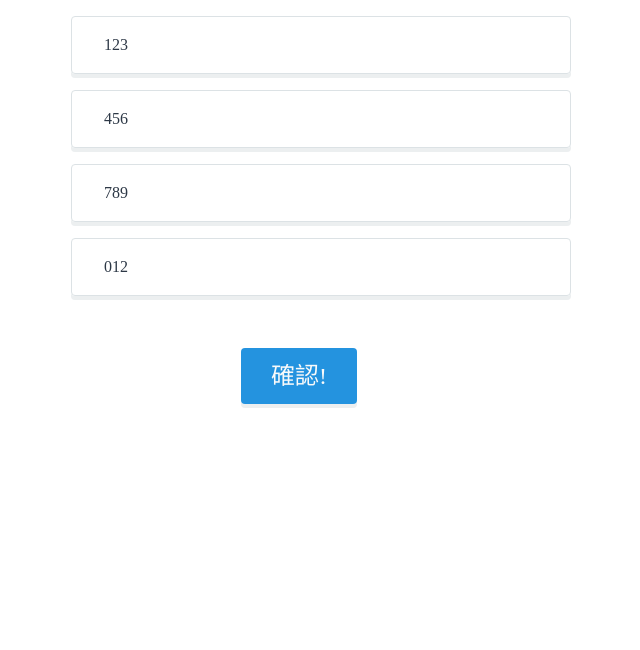
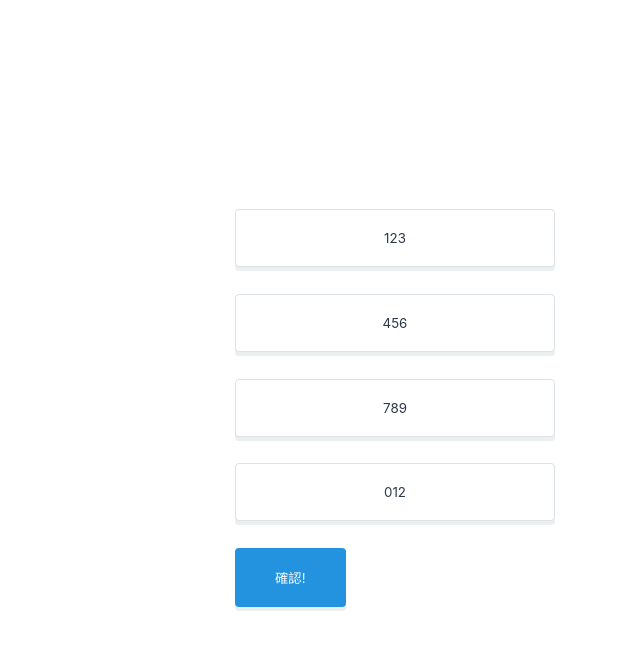
Before and after one commit to yuspring/selection_question, a website: page index.html in a window 1280 px wide. Shown: the whole page, without its empty margins (253-893 px from the left). Drawn offline with nearby package versions, Linux system fonts and the light colour scheme.

Commit message:
refactor(): cleanup some code

```diff
--- a/css/button.css
+++ b/css/button.css
@@ -1,76 +1,50 @@
-#warp{
-    width: 50%;
-    margin: 0 auto;
+* {
+  font-family: -apple-system, BlinkMacSystemFont, 'Segoe UI', Roboto, Oxygen, Ubuntu, Cantarell, 'Open Sans', 'Helvetica Neue', sans-serif;
 }
-#button_container {
-	margin: 60px 170px;
+
+.flex {
+  display: flex;
+  justify-content: center;
+  justify-items: center;
+  align-content: center;
+  align-items: center;
+  width: 100vw;
+  height: 100vh;
 }
-#button {
-	font-size: 24px;
-	padding: 15px 30px;
+
+button {
+  border: 0;
+  -webkit-box-shadow: 0 4px 0 #eceff0;
+  box-shadow: 0 4px 0 #eceff0;
+  -webkit-transition: all 0.1s ease-in;
+  -o-transition: all 0.1s ease-in;
+  transition: all 0.1s ease-in;
+  border-radius: 4px;
+  font-weight: 400;
+  padding: 1.5em 3em;
+  margin: 1em 0;
+}
+
+button.button {
   background: #2493df;
   color: #f9fafa;
-	text-decoration: none;
-    -webkit-box-shadow: 0 4px 0 #eceff0;
-    box-shadow: 0 4px 0 #eceff0;
-	-webkit-box-sizing: border-box;
-	box-sizing: border-box;
-	border-radius: 4px;
-	-webkit-transition: all .1s ease-in;
-	-o-transition: all .1s ease-in;
-	transition: all .1s ease-in;
-	word-break: break-word;
-	cursor: pointer;
 }
 
-<style>
-    .noselect {
-        padding: 16px;
+button.selector {
+  width: 20rem;
 }
 
-    .noselect {
-        padding: 16px 32px;
-        margin: 16px 0;
-        font-weight: 400;
-        font-size: inherit;
-        line-height: 24px;
+button.not-selected {
+  background-color: #fff;
   color: #2d3846;
   border: 1px solid #dce2e5;
   -webkit-box-shadow: 0 4px 0 #eceff0;
   box-shadow: 0 4px 0 #eceff0;
-        -webkit-box-sizing: border-box;
-        box-sizing: border-box;
-        border-radius: 4px;
-        -webkit-transition: all .1s ease-in;
-        -o-transition: all .1s ease-in;
-        transition: all .1s ease-in;
-        word-break: break-word;
-        cursor: pointer;
-        width: 500px;
 }
 
-    .select {
+button.selected {
   background: #dbf0ff;
   border-style: solid;
   border-color: #2493df;
   border-width: 1px;
-        -webkit-box-shadow: 0 4px 0 #c3dbec;
-        box-shadow: 0 4px 0 #c3dbec;
-        padding: 16px 32px;
-        margin: 16px 0;
-        font-weight: 400;
-        font-size: inherit;
-        line-height: 24px;
-        color: #2d3846;
-        -webkit-box-shadow: 0 4px 0 #eceff0;
-        box-shadow: 0 4px 0 #eceff0;
-        -webkit-box-sizing: border-box;
-        box-sizing: border-box;
-        border-radius: 4px;
-        -webkit-transition: all .1s ease-in;
-        -o-transition: all .1s ease-in;
-        transition: all .1s ease-in;
-        word-break: break-word;
-        cursor: pointer;
-        width: 500px;
 }
--- a/index.html
+++ b/index.html
@@ -1,36 +1,34 @@
 <!DOCTYPE html>
 <html lang="zh-TW">
-
   <head>
-    <meta charset="utf-8">
+    <meta charset="utf-8" />
     <title>名字</title>
-
-    <link rel="stylesheet" href="css/button.css">
-
+    <link rel="stylesheet" href="css/button.css" />
     <script src="https://ajax.googleapis.com/ajax/libs/jquery/1.9.1/jquery.min.js"></script>
-
     <script src="https://unpkg.com/sweetalert/dist/sweetalert.min.js"></script>
-
     <script type="text/javascript" src="js/button.js"></script>
-
   </head>
 
   <body>
-  <div id="warp">
-    <div class="noselect" id='1'> 123 </div>
+    <div class="flex">
+      <div>
+        <div>
+          <button class="selector not-selected" id="select-1">123</button>
+        </div>
+        <div>
+          <button class="selector not-selected" id="select-1">456</button>
+        </div>
+        <div>
+          <button class="selector not-selected" id="select-1">789</button>
+        </div>
+        <div>
+          <button class="selector not-selected" id="select-1">012</button>
+        </div>
 
-    <div class="noselect" id='2'> 456 </div>
-
-    <div class="noselect" id='3'> 789 </div>
-
-    <div class="noselect" id='4'> 012 </div>
-
-    <div id="button_container">
-
-        <a id="button" href="javascript:void(0);">確認!</a>
-
+        <div>
+          <button class="button" href="javascript:void(0);">確認!</button>
+        </div>
       </div>
     </div>
   </body>
-
 </html>
--- a/js/button.js
+++ b/js/button.js
@@ -1,33 +1,32 @@
-this.$ = this.jQuery = jQuery.noConflict(true); $("iframe[name='result']").each(function() { this.sandbox += ' allow-modals'; });
 $(document).ready(function () {
-	res = 0;
-	$(".noselect").on("click", function (event) {
+  let response = 0;
 
-		if ($(event.target).is('.noselect')) {
-			$('.select').addClass('noselect');
-			$('.select').removeClass('select')
-			$(event.target).addClass('select');
-			$(event.target).removeClass('noselect')
+  $(".not-selected").on("click", function (event) {
+    if ($(event.target).is(".not-selected")) {
+      $(".selected").addClass("not-selected");
+      $(".selected").removeClass("selected");
+      $(event.target).addClass("selected");
+      $(event.target).removeClass("not-selected");
 
-			for(i = 1; i <= 4; i++){
-				if($(event.target).is('#' + i)) res = i;
+      for (let i = 1; i <= 4; i++) {
+        if ($(event.target).is(`#select-${i}`)) response = i;
       }
-
     }
   });
 
   $("#button").on("click", function () {
-		if(res == 0){
+    switch (response) {
+      case 0:
         swal("", "你還未選取答案，請先選取答案", "error");
-			//alert("你還未選取答案，請先選取答案")
-		}
-		else if(res == 1 || res == 2 || res == 3){
+        break;
+      case 1:
+      case 2:
+      case 3:
         swal("", "答案錯了喔", "error");
-			//alert("答案錯了喔")
-		}
-		else if(res == 4){
+        break;
+      case 4:
         swal("", "正確答案", "success");
-			//alert("正確答案")
+        break;
     }
   });
 });
```
Lines whose indentation alone changed are shown as unchanged.
